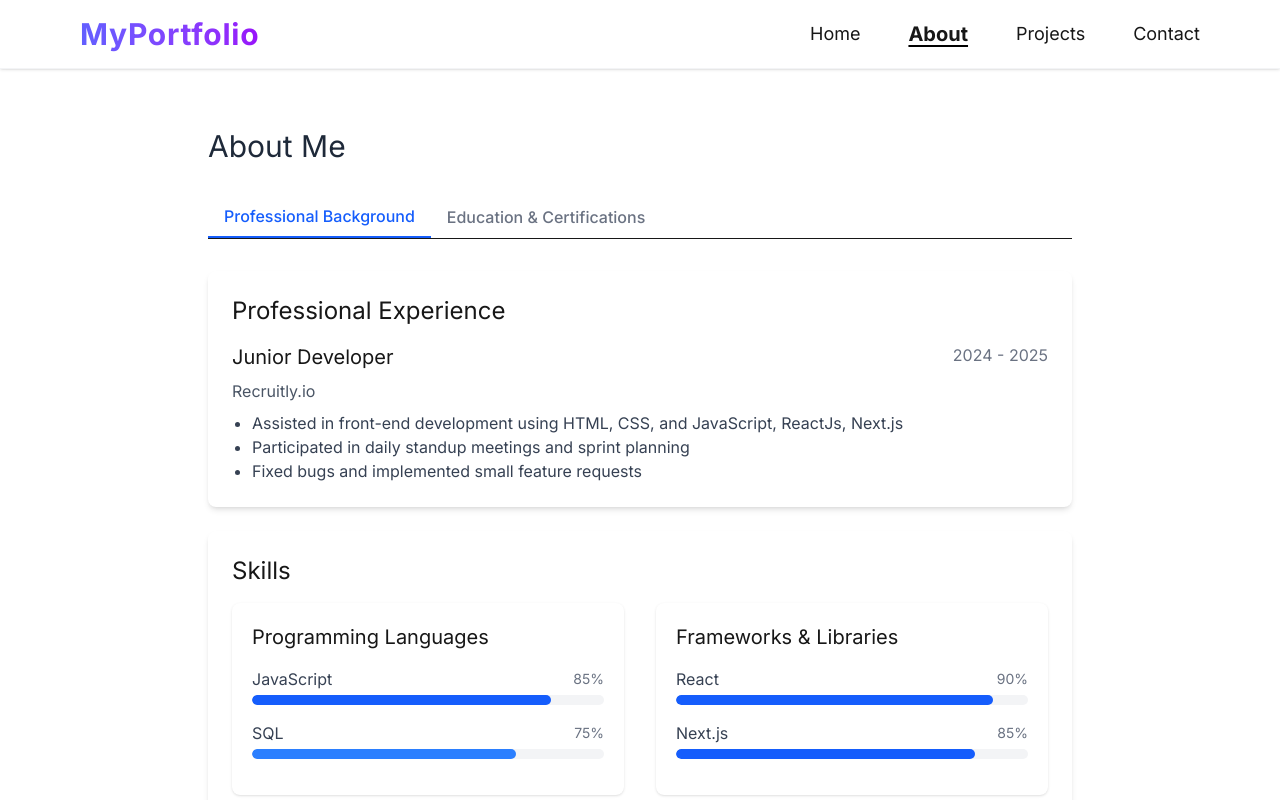
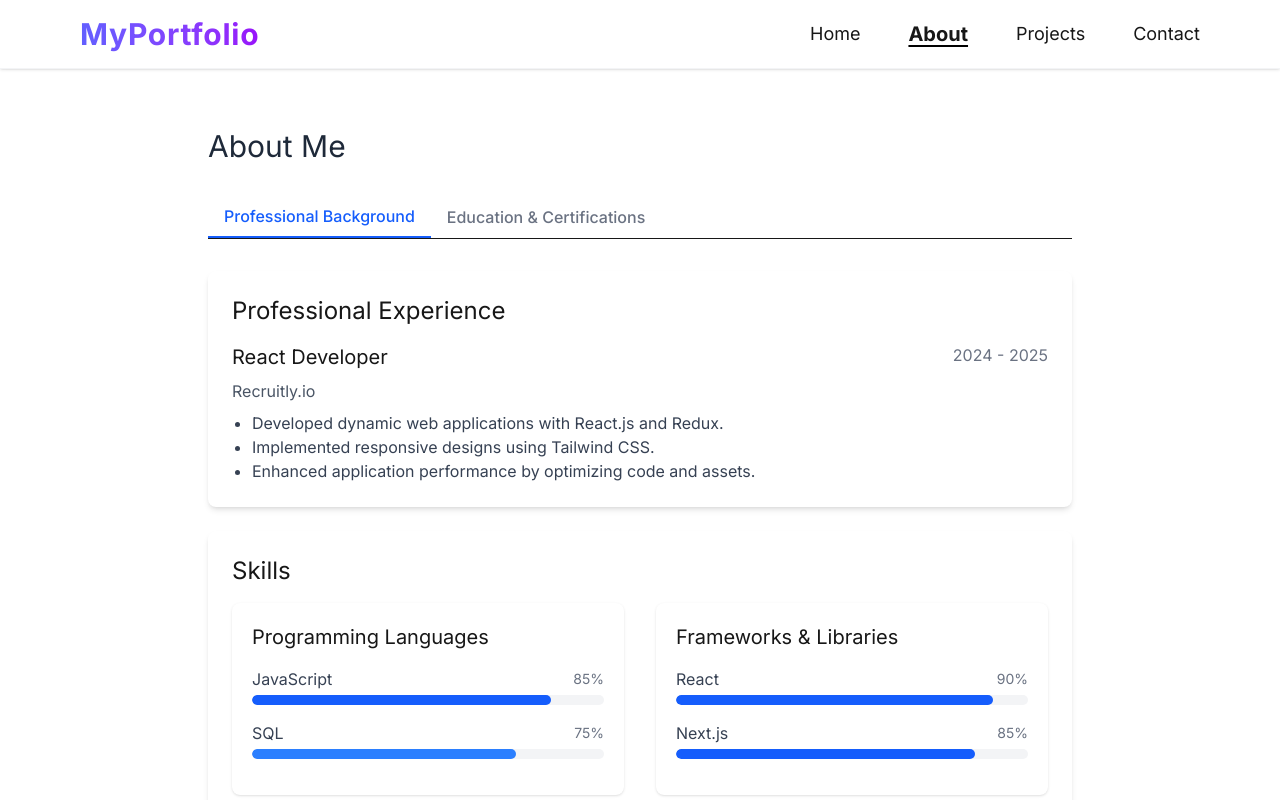
Before and after one commit to Kamakshi-Aruna/NextJs-Personal-Portfolio, a Next.js app: page /about in a window 1280 px wide. Shown: the top 800 px of the page. Built offline with nearby package versions, Linux system fonts and the light colour scheme.

Commit message:
Updated the code

```diff
--- a/src/app/about/page.tsx
+++ b/src/app/about/page.tsx
@@ -5,11 +5,10 @@ import {Download} from "lucide-react";
 import Link from "next/link";
 import {motion, AnimatePresence} from "framer-motion";
 import {
-    professionalExperience,
     skills,
     education,
     certifications,
-    resume,
+    resume, experienceData,
 } from "@/lib/data";
 
 export default function Page() {
@@ -56,14 +55,12 @@ export default function Page() {
                             whileHover={{scale: 1.02}}
                             className="bg-white rounded-lg shadow-md p-6"
                         >
-                            <h2 className="text-2xl mb-4">
-                                {professionalExperience.title}
-                            </h2>
-                            {professionalExperience.jobs.map((job, index) => (
+                            <h2 className="text-2xl mb-4">Professional Experience</h2>
+                            {experienceData.map((job, index) => (
                                 <div key={index}>
                                     <div className="flex justify-between items-start mb-2">
-                                        <h3 className="text-xl">{job.position}</h3>
-                                        <span className="text-gray-500">{job.duration}</span>
+                                        <h3 className="text-xl">{job.title}</h3>
+                                        <span className="text-gray-500">{job.period}</span>
                                     </div>
                                     <p className="text-gray-600 mb-2">{job.company}</p>
                                     <ul className="list-disc pl-5 text-gray-700">
--- a/src/app/page.tsx
+++ b/src/app/page.tsx
@@ -7,7 +7,7 @@ import Link from "next/link";
 import {BsArrowRight} from "react-icons/bs";
 import {HiDownload} from "react-icons/hi";
 import {SiReact, SiNextdotjs, SiMysql, SiGit, SiVercel, SiJavascript} from "react-icons/si";
-import {projects} from "@/lib/data";
+import {experienceData, projects} from "@/lib/data";
 
 export default function Home() {
     return (
@@ -119,27 +119,25 @@ export default function Home() {
                 </h2>
 
                 <div className="space-y-6">
+                    {experienceData.map((experience, index) => (
                         <div
-                        className="p-6 bg-white shadow-md border border-gray-100 rounded-lg transition-all duration-300 hover:shadow-xl hover:border-blue-200 transform hover:-translate-y-1">
+                            key={`${experience.company}-${index}`}
+                            className="p-6 bg-white shadow-md border border-gray-100 rounded-lg transition-all duration-300 hover:shadow-xl hover:border-blue-200 transform hover:-translate-y-1"
+                        >
                             <div className="flex flex-col sm:flex-row sm:items-center sm:justify-between mb-2">
-                            <h3 className="text-xl text-gray-800">React Developer</h3>
-                            <p className="text-blue-600 font-medium">Recruitly.io • 2024 - 2025</p>
+                                <h3 className="text-xl text-gray-800">{experience.title}</h3>
+                                <p className="text-blue-600 font-medium">{experience.company} • {experience.period}</p>
                             </div>
                             <ul className="list-none mt-4 text-gray-700 space-y-3">
-                            <li className="flex items-start">
+                                {experience.responsibilities.map((responsibility, idx) => (
+                                    <li key={idx} className="flex items-start">
                                         <span className="text-blue-500 mr-2">•</span>
-                                <span>Developed dynamic web applications with React.js and Redux.</span>
+                                        <span>{responsibility}</span>
                                     </li>
-                            <li className="flex items-start">
-                                <span className="text-blue-500 mr-2">•</span>
-                                <span>Implemented responsive designs using Tailwind CSS.</span>
-                            </li>
-                            <li className="flex items-start">
-                                <span className="text-blue-500 mr-2">•</span>
-                                <span>Enhanced application performance by optimizing code and assets.</span>
-                            </li>
+                                ))}
                             </ul>
                         </div>
+                    ))}
                 </div>
             </motion.section>
 
--- a/src/lib/data.ts
+++ b/src/lib/data.ts
@@ -10,6 +10,13 @@ export interface Project {
     screenshots: string[];
     githubUrl?: string;
     liveDemoUrl?: string;
+}
+
+export interface ExperienceItem {
+    title: string;
+    company: string;
+    period: string;
+    responsibilities: string[];
 }
 
 export const projects: Project[] = [
@@ -52,22 +59,6 @@ export const projects: Project[] = [
         liveDemoUrl: "https://aruna11-e-commerce-application.netlify.app/",
     },
 ];
-
-export const professionalExperience = {
-    title: "Professional Experience",
-    jobs: [
-        {
-            position: "Junior Developer",
-            company: "Recruitly.io",
-            duration: "2024 - 2025",
-            responsibilities: [
-                "Assisted in front-end development using HTML, CSS, and JavaScript, ReactJs, Next.js",
-                "Participated in daily standup meetings and sprint planning",
-                "Fixed bugs and implemented small feature requests"
-            ]
-        }
-    ]
-};
 
 export const skills = {
     title: "Skills",
@@ -122,3 +113,16 @@ export const resume = {
     description: "Get a complete overview of my experience and qualifications",
     filePath: "/Aruna_CV.pdf"
 };
+
+export const experienceData: ExperienceItem[] = [
+    {
+        title: "React Developer",
+        company: "Recruitly.io",
+        period: "2024 - 2025",
+        responsibilities: [
+            "Developed dynamic web applications with React.js and Redux.",
+            "Implemented responsive designs using Tailwind CSS.",
+            "Enhanced application performance by optimizing code and assets."
+        ]
+    }
+];
```
Lines whose indentation alone changed are shown as unchanged.
